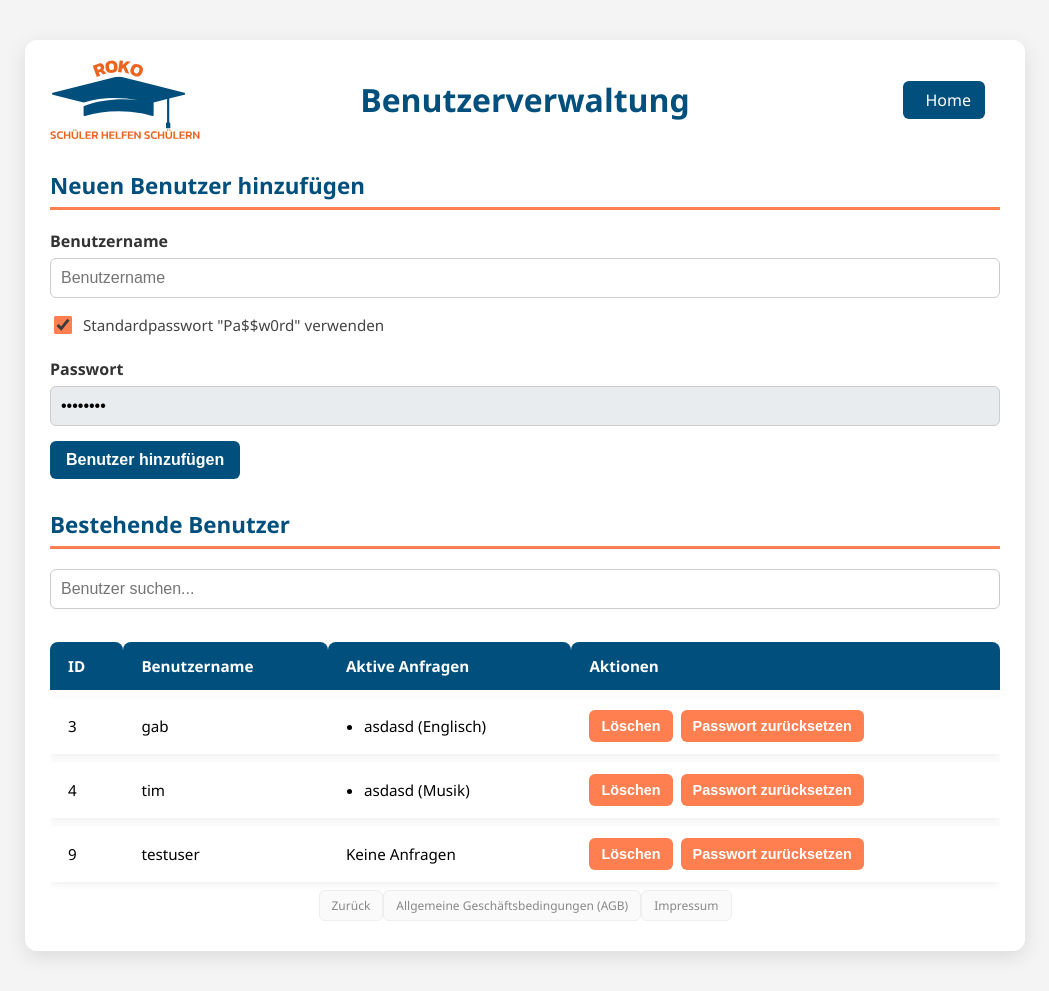
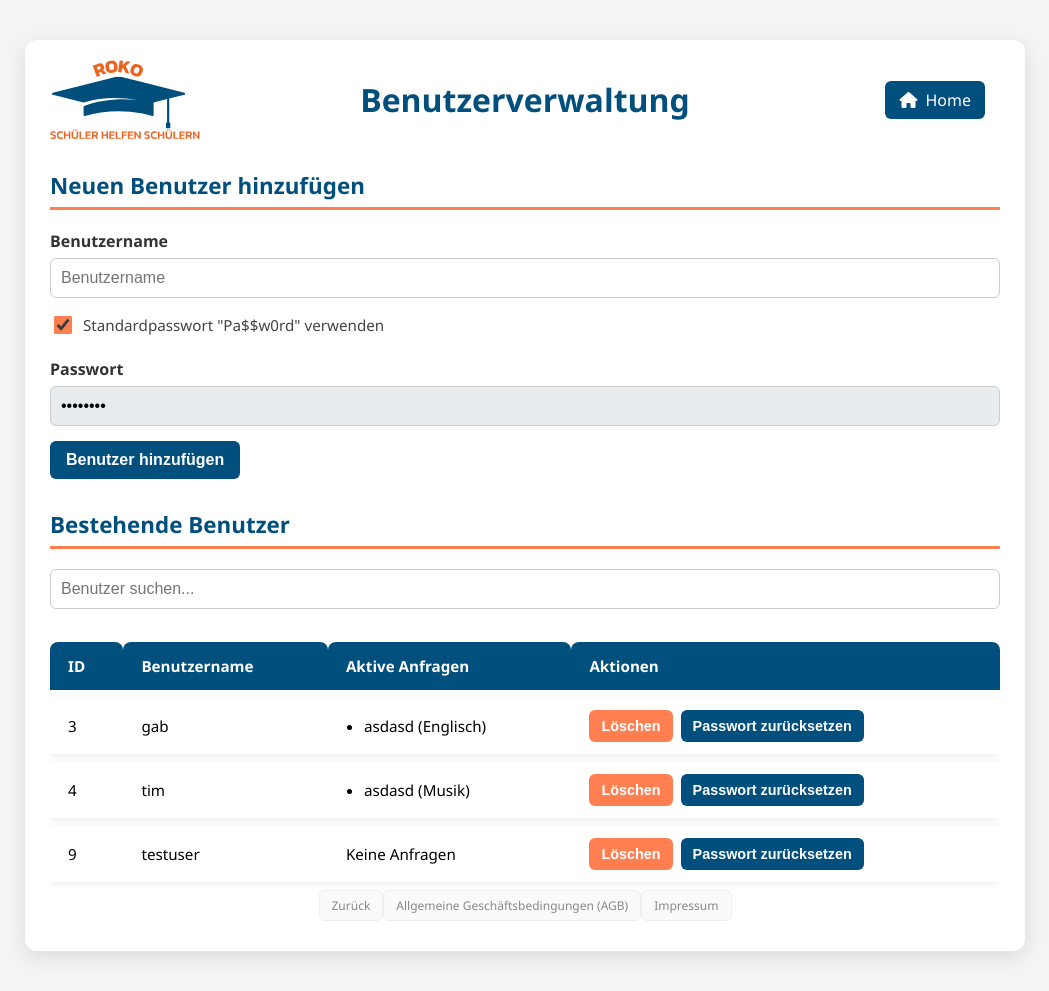
Before and after one commit to rokodeg/app-gruppe24-25-p-seminar, a Flask app: page /admin/benutzer in a window 1280 px wide. Shown: the whole page, without its empty margins (115-1164 px from the left). Run offline with Flask 3, Linux system fonts and the light colour scheme; data comes from the database, SQL or seed files in the repository; both versions use the stored data as it was after the commit.

Commit message:
benutzerverwaltungFertig

```diff
--- a/webapp/Version4/static/benutzerverwaltung/style.css
+++ b/webapp/Version4/static/benutzerverwaltung/style.css
@@ -67,7 +67,8 @@ body {
 
 .home-button:hover {
     background-color: #FF7F50;
-    transform: translateY(-1px);
+    /* transform ergänzen, bestehendes translateY(-50%) beibehalten und leicht nach oben */
+    transform: translateY(calc(-50% - 2px));
 }
 
 .home-button i {
@@ -149,7 +150,7 @@ button {
 }
 
 button:hover {
-    background-color: #FF7F50;
+    background-color: #003366;
     transform: translateY(-2px);
 }
 
@@ -301,6 +302,17 @@ td ul {
     transform: translateY(-1px);
 }
 
+.aktionen button.reset-password-button {
+    background-color: #004F7C !important;
+    color: white !important;
+}
+
+.aktionen button.reset-password-button:hover {
+    background-color: #003366 !important;
+}
+
+
+
 /* ========== Responsive ========== */
 @media (max-width: 768px) {
     body {
--- a/webapp/Version4/templates/benutzerverwaltung.html
+++ b/webapp/Version4/templates/benutzerverwaltung.html
@@ -5,6 +5,7 @@
     <meta name="viewport" content="width=device-width, initial-scale=1, maximum-scale=1, user-scalable=no">
     <title>Benutzerverwaltung</title>
     <link rel="stylesheet" href="{{ url_for('static', filename='benutzerverwaltung/style.css') }}" />
+    <link rel="stylesheet" href="https://cdnjs.cloudflare.com/ajax/libs/font-awesome/6.5.0/css/all.min.css">
 </head>
 <body>
 <div class="container">
@@ -86,8 +87,8 @@
                                 <button type="submit">Löschen</button>
                             </form>
                             <form method="POST" action="{{ url_for('passwort_zuruecksetzen', user_id=user.id) }}">
-                                <button type="submit">Passwort zurücksetzen</button>
-                            </form>
+    <button type="submit" class="reset-password-button">Passwort zurücksetzen</button>
+</form>
                         </div>
                     </td>
                 </tr>
```
Also changed, not shown: database.db.
